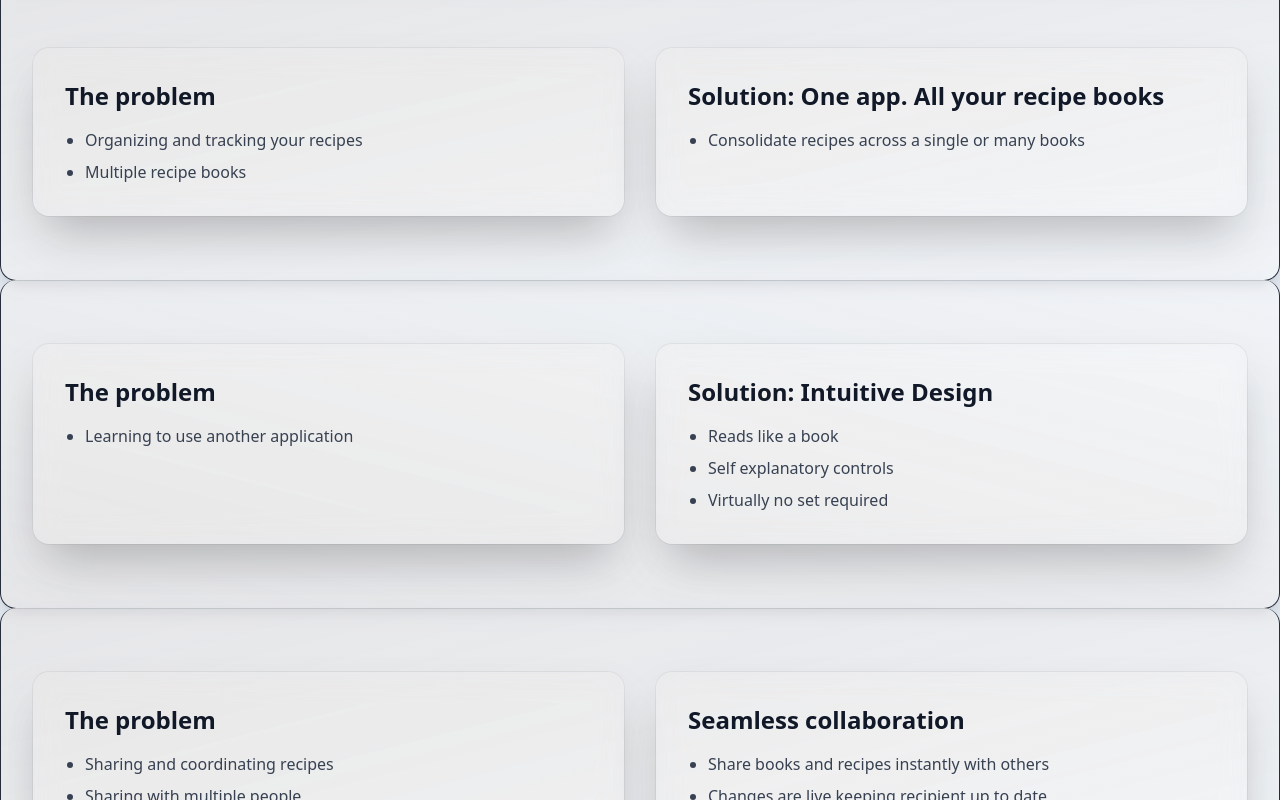
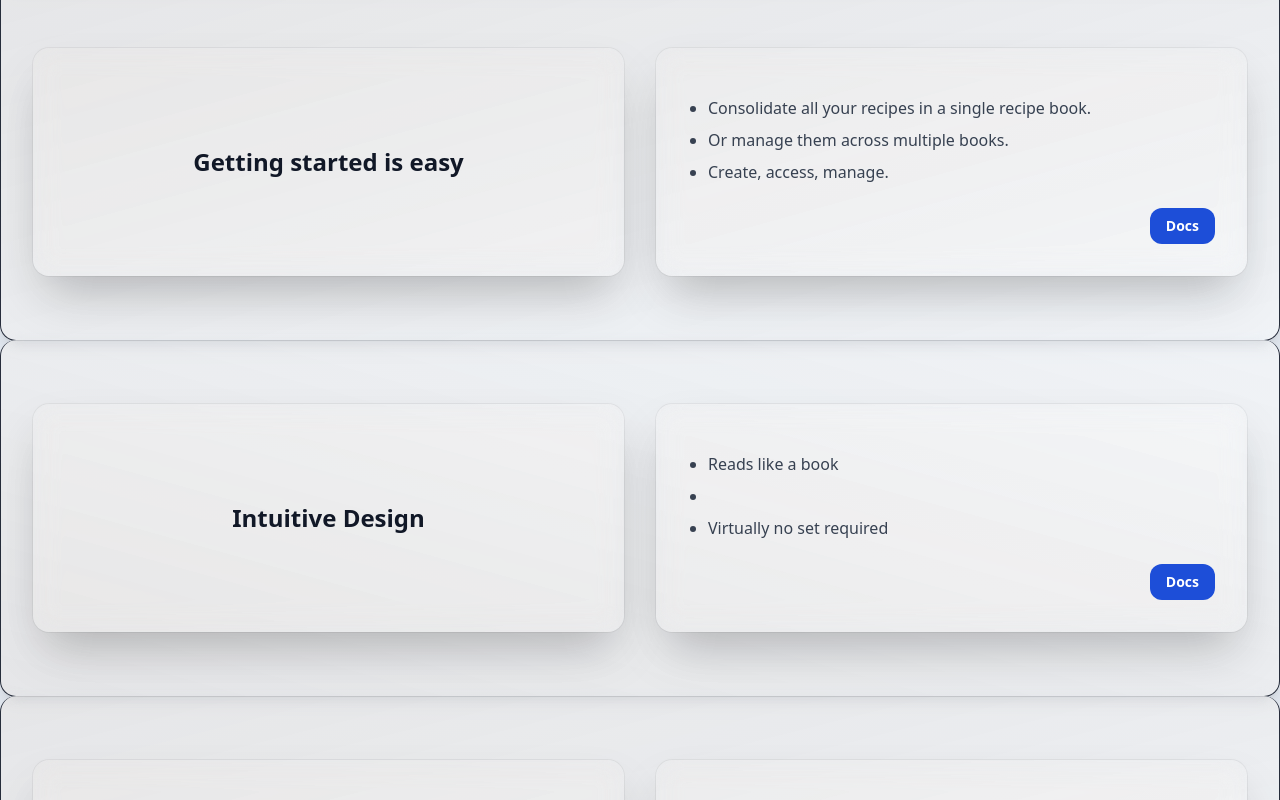
Before and after one commit to JoHeyJo/sling-it-product-site, a React (Vite) app: page / in a window 1280 px wide. Shown: the part 1180-1980 px from the top of the page. Built offline with nearby package versions, Linux system fonts and the light colour scheme.

Commit message:
WIP: problem solution setion

```diff
--- a/src/data/content.ts
+++ b/src/data/content.ts
@@ -23,26 +23,26 @@ export const features = [
 
 export const problemsSolutions = [
   {
-    id:1,
-    problem: "The problem",
-    problems: [
-      "Organizing and tracking your recipes",
-      "Multiple recipe books"
+    problem: "Getting started is easy",
+    problems: ["Organizing and tracking your recipes", "Multiple recipe books"],
+    solution: "Solution: One app. All your recipe books",
+    solutions: [
+      "Consolidate all your recipes in a single recipe book.",
+      "Or manage them across multiple books.",
+      "Create, access, manage.",
     ],
-    solution: "Solution: One app. All your recipe books",
-    solutions: ["Consolidate recipes across a single or many books"],
   },
   {
-    id:2,
-    problem: "The problem",
-    problems: [
-      "Learning to use another application"
+    problem: "Intuitive Design",
+    problems: ["Learning to use another application"],
+    solution: "Solution: Intuitive Design",
+    solutions: [
+      "Reads like a book",
+      "",
+      "Virtually no set required",
     ],
-    solution: "Solution: Intuitive Design",
-    solutions: ["Reads like a book", "Self explanatory controls", "Virtually no set required"],
   },
   {
-    id:3,
     problem: "The problem",
     problems: [
       "Sharing and coordinating recipes",
@@ -50,10 +50,12 @@ export const problemsSolutions = [
       "Updating others of changes or edits in recipes",
     ],
     solution: "Seamless collaboration",
-    solutions: ["Share books and recipes instantly with others","Changes are live keeping recipient up to date"],
+    solutions: [
+      "Share books and recipes instantly with others",
+      "Changes are live keeping recipient up to date",
+    ],
   },
   {
-    id:4,
     problem: "The problem",
     problems: [
       "Repetitive input.",
@@ -61,7 +63,10 @@ export const problemsSolutions = [
       "Maintaining standard naming conventions",
     ],
     solution: "Reduce clutter",
-    solutions: ["Write it down once - reuse.", "Select created metrics from dropdown or autofill"],
+    solutions: [
+      "Write it down once - reuse.",
+      "Select created metrics from dropdown or autofill",
+    ],
   },
 ];
 
--- a/src/sections/Documentation.tsx
+++ b/src/sections/Documentation.tsx
@@ -5,9 +5,7 @@ import {
   ChevronRight,
   Hash,
 } from "lucide-react";
-import { directories
-
- } from "../data/directories";
+import { directories } from "../data/directories";
 
  import { cardBorder, bgGradient } from "../styles";
 /* ------------------------------------------------------------------ *
--- a/src/sections/ProblemSolution.tsx
+++ b/src/sections/ProblemSolution.tsx
@@ -41,43 +41,43 @@ export default function ProblemSolution({
       <div className="grid gap-8 lg:grid-cols-2">
         <div
           id="ProblemSolution-problem-container"
-          className="rounded-2xl shadow-2xl p-8 ring-1 ring-black/5 backdrop-blur-md dark:bg-gray-900/80 dark:ring-white/10"
+          className="rounded-2xl flex justify-center items-center shadow-2xl p-8 ring-1 ring-black/5 backdrop-blur-md dark:bg-gray-900/80 dark:ring-white/10"
         >
           <h2 className="text-2xl font-semibold text-gray-900 dark:text-white">
             {problem}
           </h2>
-          <ul className="mt-4 list-disc space-y-2 pl-5 text-gray-700 dark:text-gray-300">
+          {/* <ul className="mt-4 list-disc space-y-2 pl-5 text-gray-700 dark:text-gray-300">
             {problems.map((problem, i) => (
               <li key={i}>{problem}</li>
             ))}
-          </ul>
+          </ul> */}
         </div>
         <div
           id="ProblemSolution-solution-container"
           className="rounded-2xl shadow-2xl p-8 ring-1 ring-black/5 backdrop-blur-md dark:bg-gray-900/80 dark:ring-white/10"
         >
-          <h3 className="text-2xl font-semibold text-gray-900 dark:text-white">
+          {/* <h3 className="text-2xl font-semibold text-gray-900 dark:text-white">
             {solution}
-          </h3>
+          </h3> */}
           <ul className="mt-4 list-disc space-y-2 pl-5 text-gray-700 dark:text-gray-300">
             {solutions.map((solution, i) => (
               <li key={i}>{solution}</li>
             ))}
           </ul>
-          {/* <div className="mt-6 flex gap-3">
+          <div className="mt-6 justify-end flex gap-3">
             <a
               href="#get-started"
               className="rounded-xl bg-blue-700 px-4 py-2 text-sm font-semibold hover:bg-blue-800 text-white dark:bg-blue-900"
             >
-              Get started
+              Docs
             </a>
-            <a
+            {/* <a
               href="#features"
               className="rounded-xl px-4 py-2 text-sm font-semibold ring-1 hover:bg-gray-50 dark:hover:bg-white/5 ring-gray-300 dark:text-white dark:ring-gray-700/80"
             >
               See features
-            </a>
-          </div> */}
+            </a> */}
+          </div>
         </div>
       </div>
     </section>
```
